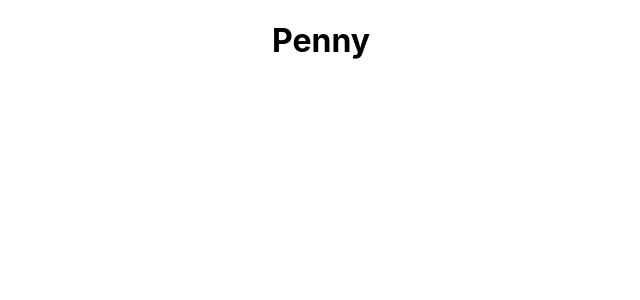
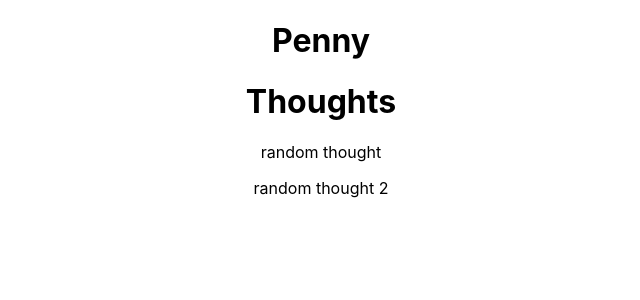
Before and after one commit to arshahluwalia/penny, a React (Create React App) app: page /thoughts in a window 1280 px wide. Shown: the top 300 px of the page, without its empty margins (319-959 px from the left). Built offline with nearby package versions, Linux system fonts and the light colour scheme.

Commit message:
Create basic logic for deposit and withdraw thoughts

```diff
--- a/package.json
+++ b/package.json
@@ -8,7 +8,8 @@
     "@testing-library/user-event": "^12.8.3",
     "react": "^17.0.2",
     "react-dom": "^17.0.2",
-    "react-scripts": "4.0.3",
+    "react-router-dom": "^5.3.0",
+    "react-scripts": "^1.1.5",
     "web-vitals": "^1.1.2"
   },
   "scripts": {
--- a/src/App.js
+++ b/src/App.js
@@ -1,9 +1,23 @@
+import React from 'react';
+import { BrowserRouter as Router, Switch, Route } from 'react-router-dom';
 import './App.css';
+import DepositThought from './components/DepositThought/DepositThought';
+import Thoughts from './components/Thoughts/Thoughts';
 
 function App() {
   return (
     <div className="App">
       <h1>Penny</h1>
+      <Router>
+        <Switch>
+          <Route path="/thoughts" exact>
+            <Thoughts />
+          </Route>
+          <Route path="/add" exact>
+            <DepositThought />
+          </Route>
+        </Switch>
+      </Router>
     </div>
   );
 }
--- /dev/null
+++ b/src/components/DepositThought/DepositThought.js
@@ -0,0 +1,42 @@
+import React from 'react';
+
+class DepositThought extends React.Component {
+    constructor(props) {
+        super(props);
+        this.state = {
+            thought: '',
+            error: ''
+        };
+    }
+
+    handleSubmit = (event) => {
+        let err = '';
+        if(this.state.thought.length < 10) {
+            err = <strong>Thought is too short</strong>
+        }
+        event.preventDefault();
+        // Add to DB
+        this.setState({error: err});
+        console.log(this.state.thought);
+    }
+
+    handleChange = (event) => {
+        this.setState({thought: event.target.value});
+    }
+
+    render() {
+        return (
+          <form onSubmit={this.handleSubmit}>
+            <p>Thought</p>
+            <input
+                type='text'
+                onChange={this.handleChange}
+            />
+            <input type='submit' />
+            {this.state.error}
+          </form>
+        );
+    }
+}
+
+export default DepositThought;
--- /dev/null
+++ b/src/components/Thoughts/Thoughts.js
@@ -0,0 +1,40 @@
+import React, { useState, useEffect } from 'react';
+import "./Thoughts.css";
+
+function Thoughts () {
+
+    const [thoughts, setThoughts] = useState([]);
+
+    useEffect(() => {
+        // Pull thoughts from DB
+        setThoughts([
+            {
+                text: 'random thought'
+            },
+            {
+                text: 'random thought 2'
+            }
+        ]);
+    }, []);
+
+    // onWithdraw(() => {
+    //     console.log("withdraw");
+    // });
+
+    return (
+        <div className="thoughts">
+            <h1>Thoughts</h1>
+            {console.log(thoughts)}
+
+            {/* <button onClick={this.onWithdraw}>Withdraw</button> */}
+
+            <div className="thought">
+                {thoughts.map((t, i) => {
+                    return <p key={i}>{t.text}</p>
+                })}
+            </div>
+        </div>
+    );
+};
+
+export default Thoughts;
```
Also changed, not shown: public/manifest.json, src/components/Thoughts/Thoughts.css (added), 1 other file (tests, documents, lock files or other folders).
